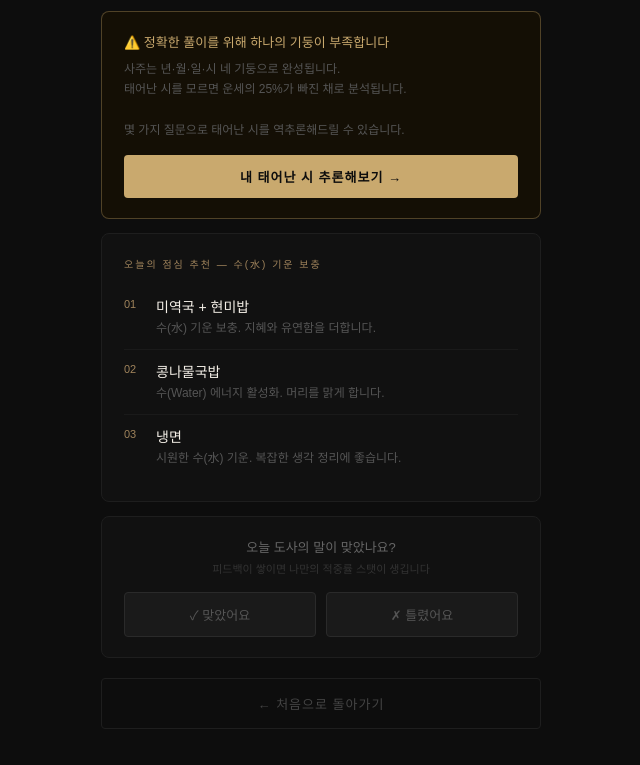
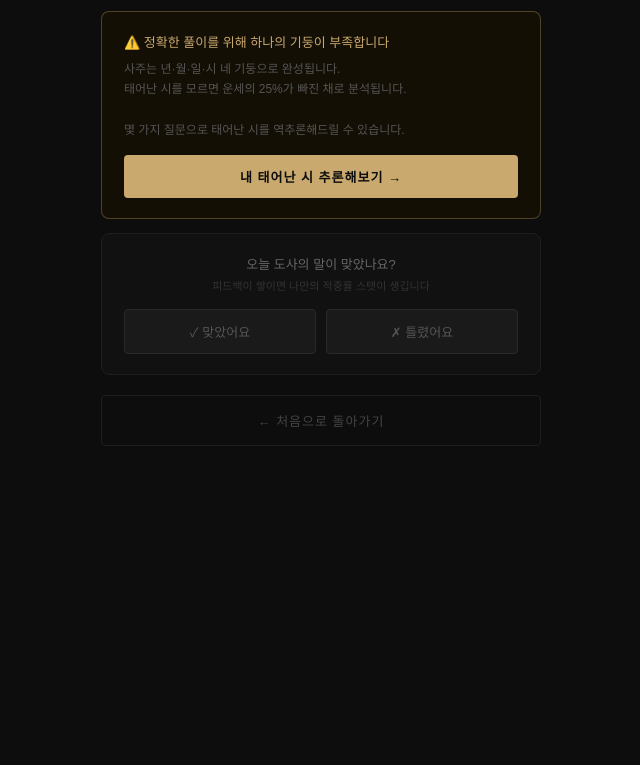
Before and after one commit to JeongYeon-po/jeomsim-dosa, a plain HTML site: page result.html in a window 1280 px wide. Shown: the part 815-1580 px from the top of the page, without its empty margins (319-959 px from the left). After the commit the page ends 1361 px from the top, so only its background shows below. Drawn offline with Linux system fonts and the light colour scheme.

Commit message:
점심 숨김

```diff
--- a/result.html
+++ b/result.html
@@ -219,7 +219,7 @@
       </div>
 
       <!-- 점심 추천 -->
-      <div class="card">
+      <div class="card" id="foodSection" style="display:none;">
         <div class="card-label" id="foodLabel">오늘의 점심 추천</div>
         <div id="foodList"></div>
       </div>
```
